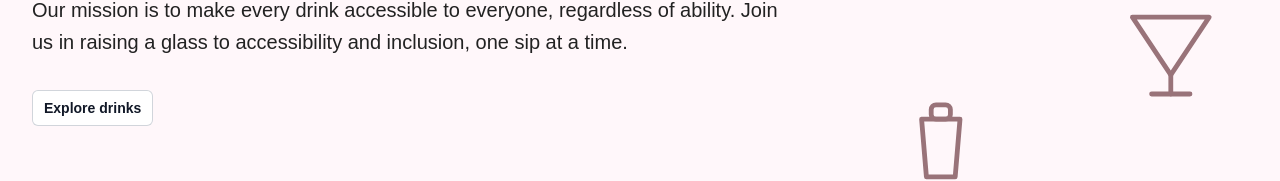
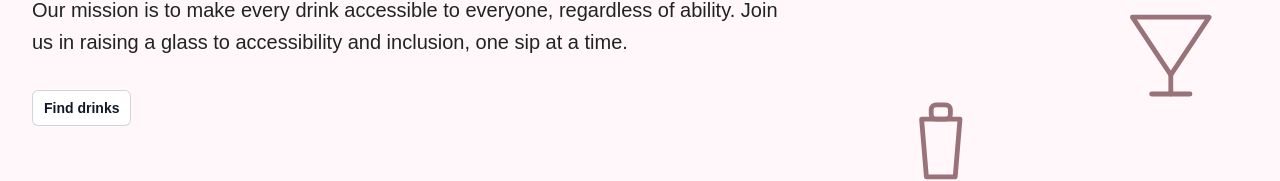
Before and after one commit to andreroxhage/accessible-drinks, a Next.js app: page / in a window 1280 px wide. Shown: the part 298-479 px from the top of the page. Built offline with nearby package versions, Linux system fonts and the light colour scheme.

Commit message:
Corrected tab order after footer

```diff
--- a/src/app/components/Footer.tsx
+++ b/src/app/components/Footer.tsx
@@ -17,7 +17,10 @@ export default function Footer() {
           e.preventDefault();
           const searchElement = document.getElementById('search-input');
           if (searchElement) {
-            console.log('searchElement', searchElement);
+            searchElement.scrollIntoView({
+              behavior: 'smooth',
+              block: 'center',
+            });
             searchElement.focus();
           }
         },
@@ -67,6 +70,8 @@ export default function Footer() {
                       href="https://www.thecocktaildb.com/"
                       target="_blank"
                       rel="noopener noreferrer"
+                      tabIndex={+1} // Ensure the next tab is the navbar
+                      aria-label="TheCocktailDB API - External Link"
                       className="text-secondary-orange-ligher hover:text-secondary-orange underline"
                     >
                       TheCocktailDB API
--- a/src/app/page.tsx
+++ b/src/app/page.tsx
@@ -30,7 +30,7 @@ export default function Home() {
             className="my-8 inline-flex items-center rounded-md bg-white px-3 py-2 text-sm font-semibold text-gray-900 ring-1 ring-inset ring-gray-300 hover:bg-gray-50 focus:outline-none focus:ring-2 focus:ring-blue-500 focus:ring-offset-2"
             aria-label="Explore drinks"
           >
-            Explore drinks
+            Find drinks
           </Link>
         </div>
 
```
